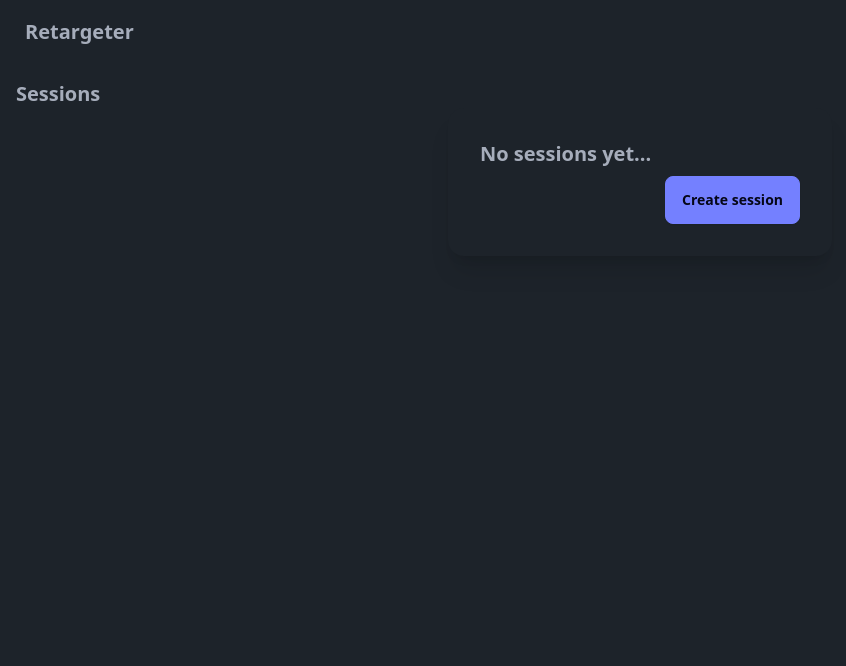
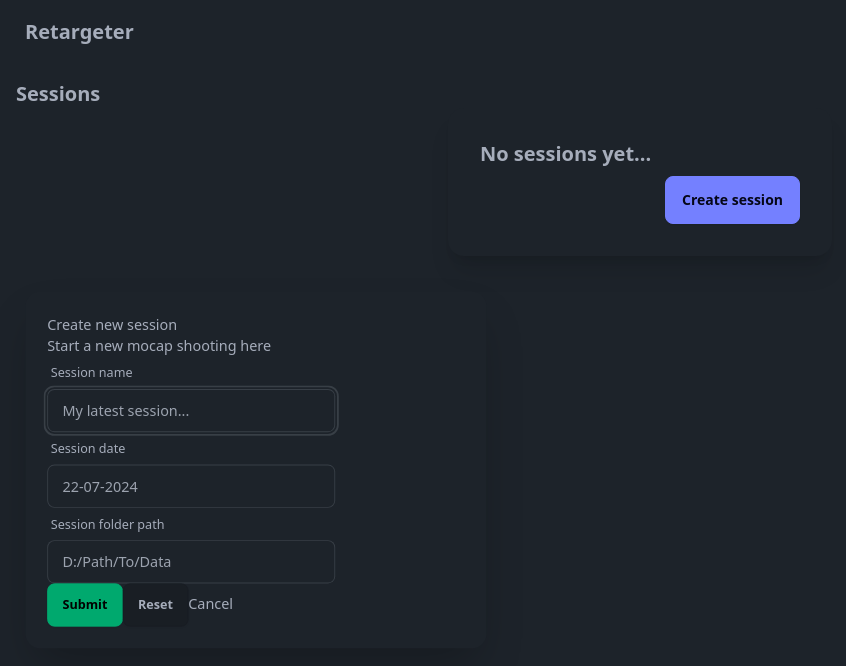
Before and after one commit to Minimata/retarget-tool, a Vue app: page / in a window 1280 px wide. Both pictures are taken after a click on the button "Create session". Shown: the top 666 px of the page, without its empty margins (0-846 px from the left). Built offline with nearby package versions, Linux system fonts and the light colour scheme.

Commit message:
fix: dialog shows up but looks like shit

```diff
--- a/src/components/NewSessionModal.vue
+++ b/src/components/NewSessionModal.vue
@@ -1,6 +1,6 @@
 <script setup lang="ts">
 import { Form } from 'vee-validate';
-import { ref } from 'vue';
+import { ref, watch } from 'vue';
 import * as yup from 'yup';
 
 import {
@@ -12,43 +12,48 @@ import {
 
 import FormTextInput from './FormTextInput.vue';
 
-const isOpen = defineModel({ default: false })
+const isOpen = defineModel<boolean>()
+
+watch(isOpen, (newValue, oldValue) => {
+    console.log("Within");
+    console.log(newValue);
+})
 
 function setIsOpen(value: boolean) {
     isOpen.value = value
 }
 
-// const form = ref()
-// const schema = yup.object({
-//     name: yup.string().required(),
-//     date: yup.date().required(),
-//     folder: yup.string().required()
-// })
-// const formData = ref({
-//     name: '',
-//     date: '',
-//     path: ''
-// })
+const form = ref()
+const schema = yup.object({
+    name: yup.string().required(),
+    date: yup.date().required(),
+    folder: yup.string().required()
+})
+const formData = ref({
+    name: '',
+    date: '',
+    path: ''
+})
 
-// const submit = (values: any) => {
-//     // implement your logic here
-//     console.log(values)
-// }
-// const reset = () => {
-//     form.value.resetForm()
-// }
+const submit = (values: any) => {
+    // implement your logic here
+    console.log(values)
+}
+const reset = () => {
+    form.value.resetForm()
+}
+
 </script>
 
 <template>
-
-    <Dialog :open="isOpen" @close="setIsOpen">
-        <DialogPanel>
+    <Dialog :open="isOpen" @close="setIsOpen" class="">
+        <DialogPanel class="modal-box">
             <DialogTitle>Create new session</DialogTitle>
             <DialogDescription>
                 Start a new mocap shooting here
             </DialogDescription>
 
-            <!-- <Form ref="form" :validation-schema="schema" @submit="submit" :initial-values="formData">
+            <Form ref="form" :validation-schema="schema" @submit="submit" :initial-values="formData">
                 <FormTextInput placeholder="My latest session..." label="Session name" name="name" type="text" />
                 <FormTextInput placeholder="22-07-2024" label="Session date" name="date" type="text" />
                 <FormTextInput placeholder="D:/Path/To/Data" label="Session folder path" name="path" type="text" />
@@ -58,9 +63,7 @@ function setIsOpen(value: boolean) {
                     <button @click="reset" class="btn btn-danger" type="button">Reset</button>
                     <button @click="setIsOpen(false)">Cancel</button>
                 </div>
-            </Form> -->
-
-            <button>Deactivate</button>
+            </Form>
         </DialogPanel>
     </Dialog>
 
--- a/src/pages/index.vue
+++ b/src/pages/index.vue
@@ -57,7 +57,7 @@ import { ref } from 'vue';
 const { sessions } = useSessionsStore()
 
 const isModalOpen = ref(false)
-const openModal = () => {
+function openModal() {
     isModalOpen.value = true
 }
 
@@ -72,22 +72,23 @@ const openModal = () => {
                 <div class="card-body">
                     <h2 class="card-title">No sessions yet...</h2>
                     <div class="card-actions justify-end">
-            <button class="btn btn-primary">Create session</button>
+                        <button class="btn btn-primary" @click="openModal()">Create session</button>
                     </div>
                 </div>
             </div>
             <div v-else class="flex flex-col w-full gap-4">
                 <ul>
                     <li v-for="([_, session], index) in sessions">
-            <SessionItem :id="session.id" :name="session.name" :date="session.date" :is-odd="index % 2 != 0" />
+                        <SessionItem :id="session.id" :name="session.name" :date="session.date"
+                            :is-odd="index % 2 != 0" />
                     </li>
                 </ul>
-        <button class="btn btn-success rounded-full w-1/5 mx-auto" @click="openModal">
+                <button class="btn btn-success rounded-full w-1/5 mx-auto" @click="openModal()">
                     Create session
                 </button>
+            </div>
 
-        <NewSessionModal v-model="isModalOpen" is-open="isModalOpen"/>
-      </div>
+            <NewSessionModal v-model="isModalOpen" />
         </div>
     </div>
 </template>
```
Lines whose indentation alone changed are shown as unchanged.
